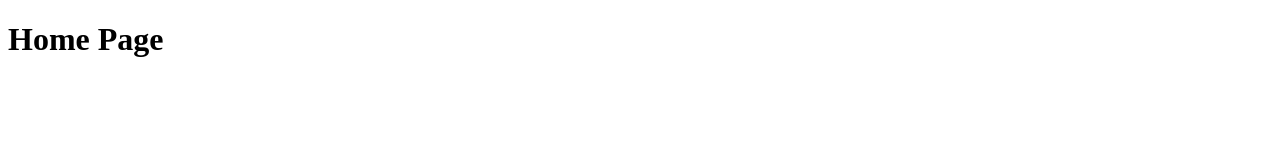
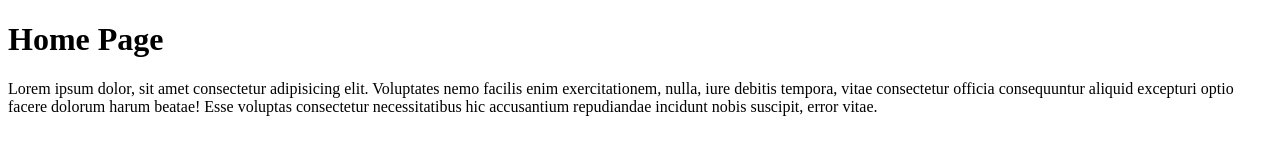
Before and after one commit to Stakiyo/Demo, a plain HTML site: page home.html in a window 1280 px wide. Drawn offline with Linux system fonts and the light colour scheme.

Commit message:
added lorem

```diff
--- a/home.html
+++ b/home.html
@@ -7,5 +7,12 @@
   </head>
   <body>
     <h1>Home Page</h1>
+    <p>
+      Lorem ipsum dolor, sit amet consectetur adipisicing elit. Voluptates nemo
+      facilis enim exercitationem, nulla, iure debitis tempora, vitae
+      consectetur officia consequuntur aliquid excepturi optio facere dolorum
+      harum beatae! Esse voluptas consectetur necessitatibus hic accusantium
+      repudiandae incidunt nobis suscipit, error vitae.
+    </p>
   </body>
 </html>
```
